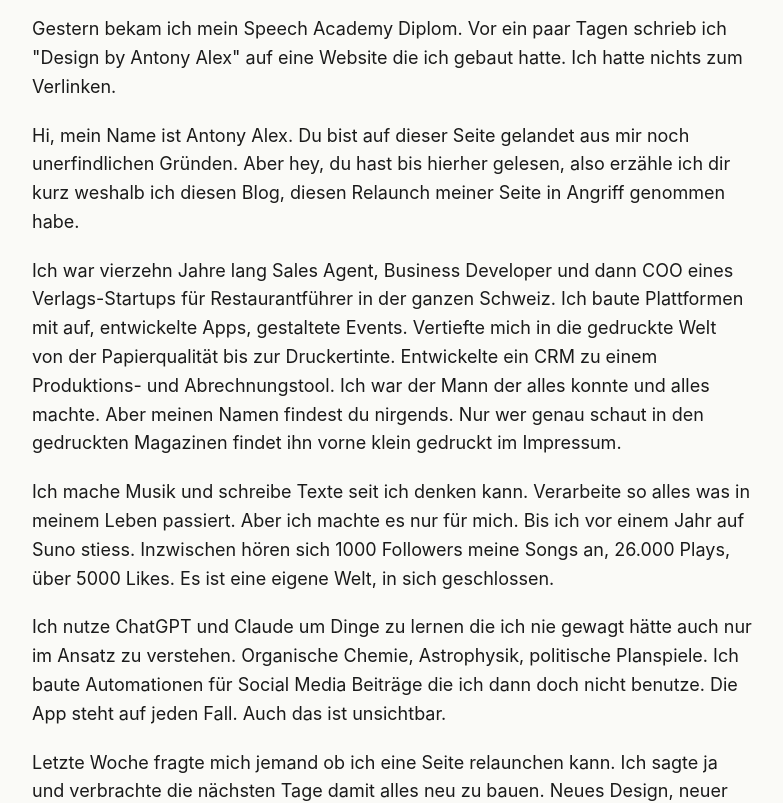
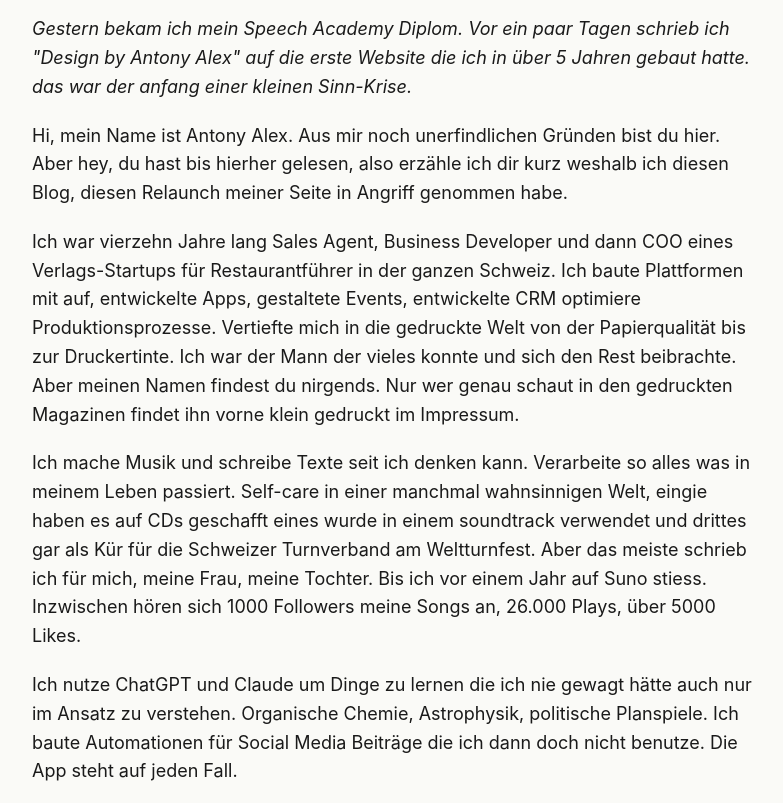
Before and after one commit to tonyindian/antony-blog, an Eleventy site: page src/posts/Warum-ich-meine-Website-umbaue.md in a window 1280 px wide. Shown: the part 340-1143 px from the top of the page, without its empty margins (248-1031 px from the left). Built offline with nearby package versions, Linux system fonts and the light colour scheme; Eleventy itself is replaced by a stand-in of ours; files that its build step writes are made by us from their sources.

Commit message:
Aktualisieren von Warum-ich-meine-Website-umbaue.md
textkorrekturen

```diff
--- a/src/posts/Warum-ich-meine-Website-umbaue.md
+++ b/src/posts/Warum-ich-meine-Website-umbaue.md
@@ -4,19 +4,19 @@ title: Warum ich meine Website umbaue
 description: Oder was ein Speech-Academy Diplom auslösen kann
 date: 2025-10-23
 ---
-Gestern bekam ich mein Speech Academy Diplom. Vor ein paar Tagen schrieb ich "Design by Antony Alex" auf eine Website die ich gebaut hatte. Ich hatte nichts zum Verlinken.
+*Gestern bekam ich mein Speech Academy Diplom. Vor ein paar Tagen schrieb ich "Design by Antony Alex" auf die erste Website die ich in über 5 Jahren gebaut hatte. das war der anfang einer kleinen Sinn-Krise.*
 
-Hi, mein Name ist Antony Alex. Du bist auf dieser Seite gelandet aus mir noch unerfindlichen Gründen. Aber hey, du hast bis hierher gelesen, also erzähle ich dir kurz weshalb ich diesen Blog, diesen Relaunch meiner Seite in Angriff genommen habe.
+Hi, mein Name ist Antony Alex. Aus mir noch unerfindlichen Gründen bist du hier. Aber hey, du hast bis hierher gelesen, also erzähle ich dir kurz weshalb ich diesen Blog, diesen Relaunch meiner Seite in Angriff genommen habe.
 
-Ich war vierzehn Jahre lang Sales Agent, Business Developer und dann COO eines Verlags-Startups für Restaurantführer in der ganzen Schweiz. Ich baute Plattformen mit auf, entwickelte Apps, gestaltete Events. Vertiefte mich in die gedruckte Welt von der Papierqualität bis zur Druckertinte. Entwickelte ein CRM zu einem Produktions- und Abrechnungstool. Ich war der Mann der alles konnte und alles machte. Aber meinen Namen findest du nirgends. Nur wer genau schaut in den gedruckten Magazinen findet ihn vorne klein gedruckt im Impressum.
+Ich war vierzehn Jahre lang Sales Agent, Business Developer und dann COO eines Verlags-Startups für Restaurantführer in der ganzen Schweiz. Ich baute Plattformen mit auf, entwickelte Apps, gestaltete Events, entwickelte CRM optimiere Produktionsprozesse. Vertiefte mich in die gedruckte Welt von der Papierqualität bis zur Druckertinte. Ich war der Mann der vieles konnte und sich den Rest beibrachte. Aber meinen Namen findest du nirgends.  Nur wer genau schaut in den gedruckten Magazinen findet ihn vorne klein gedruckt im Impressum.
 
-Ich mache Musik und schreibe Texte seit ich denken kann. Verarbeite so alles was in meinem Leben passiert. Aber ich machte es nur für mich. Bis ich vor einem Jahr auf Suno stiess. Inzwischen hören sich 1000 Followers meine Songs an, 26.000 Plays, über 5000 Likes. Es ist eine eigene Welt, in sich geschlossen.
+Ich mache Musik und schreibe Texte seit ich denken kann. Verarbeite so alles was in meinem Leben passiert. Self-care in einer manchmal wahnsinnigen Welt, eingie haben es auf CDs geschafft eines wurde in einem soundtrack verwendet und drittes gar als Kür für die Schweizer Turnverband am Weltturnfest. Aber das meiste schrieb ich für mich, meine Frau, meine Tochter. Bis ich vor einem Jahr auf Suno stiess. Inzwischen hören sich 1000 Followers meine Songs an, 26.000 Plays, über 5000 Likes.
 
-Ich nutze ChatGPT und Claude um Dinge zu lernen die ich nie gewagt hätte auch nur im Ansatz zu verstehen. Organische Chemie, Astrophysik, politische Planspiele. Ich baute Automationen für Social Media Beiträge die ich dann doch nicht benutze. Die App steht auf jeden Fall. Auch das ist unsichtbar.
+Ich nutze ChatGPT und Claude um Dinge zu lernen die ich nie gewagt hätte auch nur im Ansatz zu verstehen. Organische Chemie, Astrophysik, politische Planspiele. Ich baute Automationen für Social Media Beiträge die ich dann doch nicht benutze. Die App steht auf jeden Fall.
 
-Letzte Woche fragte mich jemand ob ich eine Seite relaunchen kann. Ich sagte ja und verbrachte die nächsten Tage damit alles neu zu bauen. Neues Design, neuer Text, das ganze Brimborium. Und nein ich bin kein Webdesigner, kein Coder, noch habe ich irgendwelche Ausbildungen darin. Ich hatte einen Fullstack Bootcamp vor einigen Jahren, aber das Leben und meine Gesundheit liessen nicht zu dass ich das zu einer Karriere machen konnte. Als die Seite fertig war ist meiner Frau aufgefallen dass ich mein Werk nirgends signiert habe. Vermutlich einer dieser post-religiösen Reflexe an denen ich noch arbeite. Sie sagte es gehört sich, also schrieb ich hin "Design by Antony Alex".
+Letzte Woche fragte mich jemand ob ich eine Seite relaunchen kann. Ich sagte ja und verbrachte die nächsten Tage damit alles neu zu bauen. Neues Design, neuer Text, das ganze Brimborium. Und nein ich bin kein Webdesigner, kein Coder, noch habe ich irgendwelche Ausbildungen darin. Ich hatte einen Fullstack Bootcamp vor einigen Jahren, aber das Leben und meine Gesundheit liessen nicht zu, dass ich das zu einer Karriere machen konnte. Als die Seite fertig war ist meiner Frau aufgefallen dass ich mein Werk nirgends signiert habe. Vermutlich einer dieser post-religiösen Reflexe an denen ich noch arbeite. Sie sagte es gehört sich, also schrieb ich hin "Design by Antony Alex".
 
-Gestern kam dann das Diplom. Via Email. Speech Academy, bestanden, professioneller Sprecher. Meine Familie war begeistert (ja ich lieb sie dafür) und ich freute mich, aber da war auch eine Unruhe. Als würde mein katholisch-indisches Torret einsetzen und mich ermahnen, ja nicht zu stolz zu sein. Das verflog schnell, aber während ich das Diplom in der Hand halte merke ich: Ich habe für beides keinen Ort. Weder mein LinkedIn noch meine Website haben einen Platz dafür. Schlimmer noch, beide Orte zeigen gar nicht was ich schon alles gemacht habe und sorgfältig verborgen habe damit es nicht auffällt. Was mich plötzlich ärgerte. Warum nicht?
+Gestern kam dann das Diplom. Via Email. Speech Academy, bestanden, professioneller Sprecher. Meine Familie war begeistert (ja ich lieb sie dafür) und ich freute mich, aber da war auch eine Unruhe. Als würde mein katholisch-indisches Torret einsetzen und mich ermahnen, ja nicht zu stolz zu sein. ich merkte:  Ich habe für beides keinen Ort. Weder mein verstaubtes LinkedIn noch meine uralte Website haben einen Platz dafür. Schlimmer noch, beide Orte zeigen gar nicht was ich schon alles gemacht habe und sorgfältig verborgen habe damit es nicht auffällt. Was mich plötzlich ärgerte. Warum nicht?
 
 Das Leben und meine Gesundheit haben Prioritäten gesetzt die ich nicht aussuchen konnte. Vor drei Jahren bekam ich eine neue Leber. Strenger Energie-Haushalt wurde zur Realität. Schaffen war früher wichtiger als Zeigen, Machen wichtiger als Dokumentieren. Aber jetzt, mit dem Diplom in der Hand und meinem Namen unter einer Website merke ich: Es ist Zeit auch den Rest sichtbar zu machen. Nicht um anzugeben, obwohl, ein bisschen sollte okay sein.
 
@@ -30,6 +30,6 @@ Dieser Blog dokumentiert den Prozess. Transparent, Fehler inklusive, Learnings g
 
 Also wie mache ich das nun? Wie zeige ich Musik, Gastronomie, Sprache als Sprecher, Sprache als meine Texte, meine Learnings aus der Welt der AI – ohne dass es mich überwältigt und den Besucher ebenso? Aber zeige ich es auch so dass man mich spürt? Den Ueli der hier auf die Tasten drückt und sich die Dinge ausdenkt?
 
-Ich will keinen Minimalismus, nicht die mitteleuropäische Angst vor Farben (weshalb alle Wände in Schweizer Mietwohnungen weiss sind). Ich will grell, dezent, erschlagend und kuschlig, je nachdem wovon wir reden. Mithilfe meiner AI Praktikanten kriege ich das hin, aber ich dachte ich dokumentiere diesen Prozess der Entstehung. Für mich und für andere gleichgesinnte Nerds die solchen Dingen Freude abgewinnen.
+Ich will keinen Minimalismus, nicht die Angst vor Farben. Ich will grell, dezent, erschlagend und kuschlig, je nachdem wovon wir reden. Mithilfe meiner AI Praktikanten kriege ich das hin, aber ich dachte ich dokumentiere diesen Prozess der Entstehung. Für mich und für andere gleichgesinnte Nerds die solchen Dingen Freude abgewinnen.
 
 Wie immer sind solche Reisen ins Unbekannte mit der Gefahr des Versagens verbunden. Aber als Survivor lebe ich nach dem Motto: Failure is always expected. But never accepted.
```
